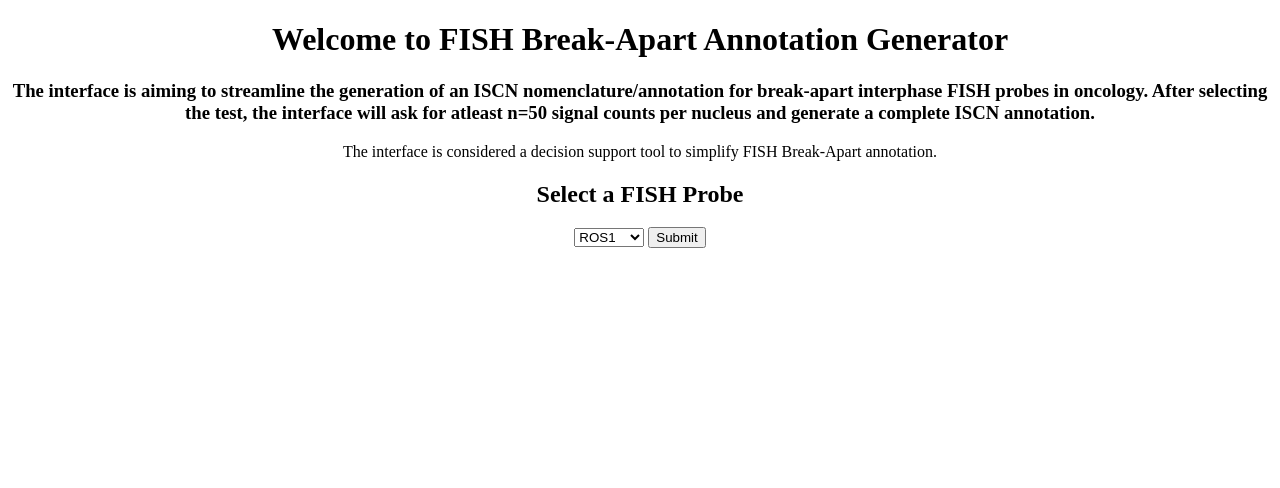
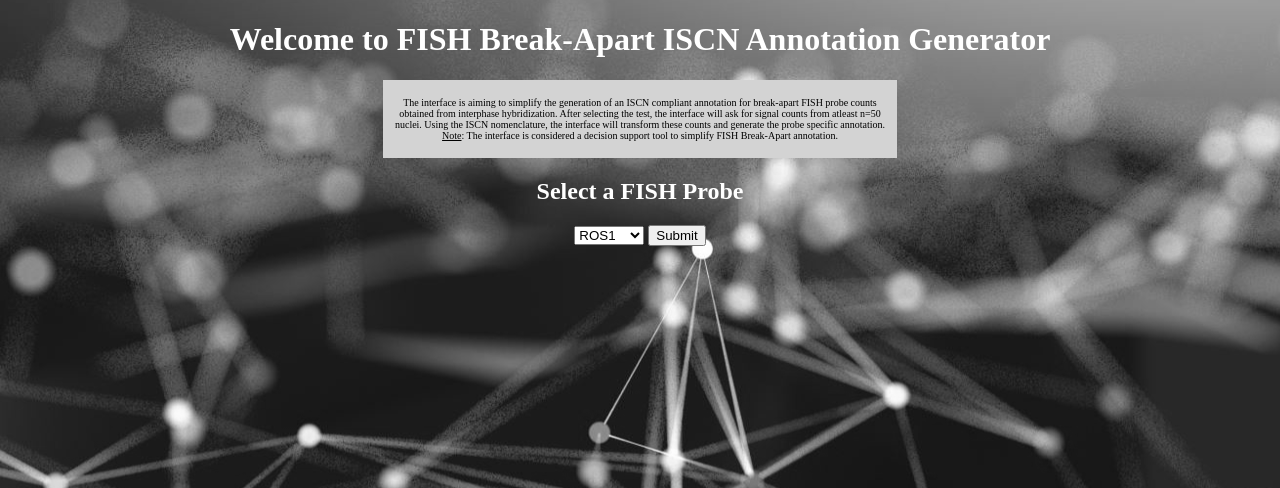
Before and after one commit to ankit-21/FISH-Testing-and-Nomenclature, a Flask app: page / in a window 1280 px wide. Shown: the top 488 px of the page. Run offline with Flask 2, Linux system fonts and the light colour scheme.

Commit message:
Update index.html

```diff
--- a/templates/index.html
+++ b/templates/index.html
@@ -5,23 +5,28 @@
     <title>FISH Test</title>
 <!--  <link rel="icon" href="static/favicon.ico" />-->
   <style>
-    h1 {text-align: center;}
-    h2 {text-align: center;}
-    h3 {text-align: center;}
+    h1 {text-align: center; color: white}
+    h2 {text-align: center; color: white}
+    .center {
+    margin: auto;
+    background: lightgray;
+    font-size:10px;
+    padding: 5px;
+    border: 2px solid lightgray;
+    width: 500px;
+    }
     p {text-align: center;}
     form {text-align: center;}
-    img {
-  display: block;
-  margin-left: auto;
-  margin-right: auto;
-}
+    body {background-image: url('/static/Background.png')}
   </style>
 </head>
 <body>
-<h1>Welcome to FISH Break-Apart Annotation Generator</h1>
-<h3>The interface is aiming to streamline the generation of an ISCN nomenclature/annotation for break-apart interphase FISH probes in oncology. After selecting the test, the interface will ask for atleast n=50 signal counts per nucleus and generate a complete ISCN annotation.</h3>
-<p>The interface is considered a decision support tool to simplify FISH Break-Apart annotation.</p>
-<h2>Select a FISH Probe</h2>
+<h1>Welcome to FISH Break-Apart ISCN Annotation Generator</h1>
+<div class="center">
+<p>The interface is aiming to simplify the generation of an ISCN compliant annotation for break-apart FISH probe counts obtained from interphase hybridization. After selecting the test, the interface will ask for signal counts from atleast n=50 nuclei. Using the ISCN nomenclature, the interface will transform these counts and generate the probe specific annotation.
+  <br><u>Note</u>: The interface is considered a decision support tool to simplify FISH Break-Apart annotation.</p>
+</div>
+  <h2>Select a FISH Probe</h2>
   <form action="/count" method="POST">
     <select id="Test Name" name = "TEST_NAME">
       <option value="ROS1">ROS1</option>
```
